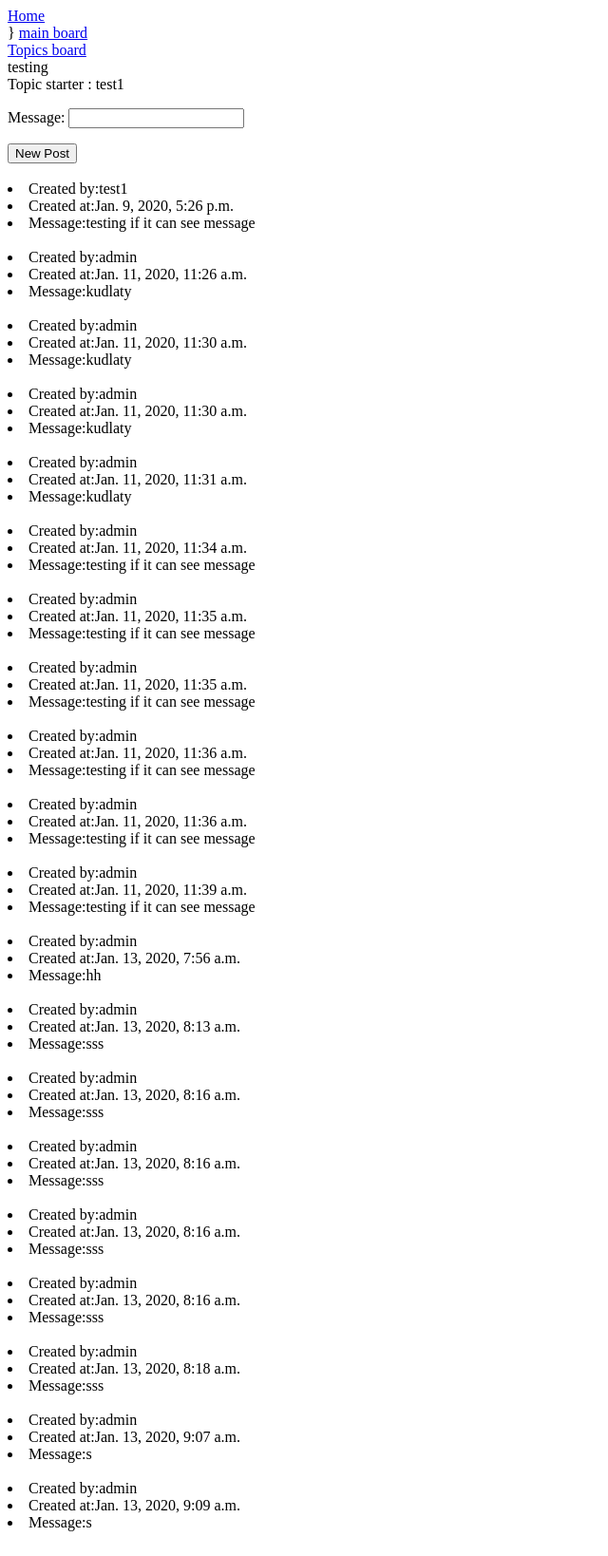
After one commit to irekpi/djangolearning, a Django app: page /board/topic/1/46/new_post/ in a window 1280 px wide. The commit adds this page. Shown: the whole page at 95% size, without its empty margins (0-640 px from the left). Run offline with Django 3.2, Linux system fonts and the light colour scheme; a user stored in the database is signed in; data comes from the database, SQL or seed files in the repository; both versions use the stored data as it was after the commit.

Commit message:
fully functioning boards, topics, posts and all creation of them along with counting each one

```diff
--- a/simple/accounts/templates/login.html
+++ b/simple/accounts/templates/login.html
@@ -3,13 +3,13 @@
 {% block title %} Login  {% endblock %}
 {% block content %}
 
-<p> If you have account login here
+If you have account login here
     <form method="post">
         {% csrf_token %}
         {{ form.as_p }}
+        <input type="hidden" name="next" value="{{ next }}">
         <button type="submit">Login</button>
     </form>
-</p>
 <p>If you want to create new one
     <a href="{% url 'accounts:signup' %}">Follow this link</a>
 </p>
--- a/simple/board/admin.py
+++ b/simple/board/admin.py
@@ -1,5 +1,7 @@
 from django.contrib import admin
-from .models import Board
+from .models import Board, Post, Topic
 
 
 admin.site.register(Board)
+admin.site.register(Topic)
+admin.site.register(Post)
--- a/simple/board/forms.py
+++ b/simple/board/forms.py
@@ -1,5 +1,5 @@
 from django import forms
-from .models import Topic
+from .models import Topic, Post
 
 
 # class oriented form of a new topic
@@ -9,3 +9,10 @@ class NewTopicForm(forms.ModelForm):
     class Meta:
         model = Topic
         fields = ['subject', 'message']
+
+
+
+class NewPostForm(forms.ModelForm):
+    class Meta:
+        model = Post
+        fields = ['message', ]
--- a/simple/board/models.py
+++ b/simple/board/models.py
@@ -1,6 +1,7 @@
 from django.db import models
 from django.contrib.auth.models import User
 from django.db.models import CASCADE
+from django.utils.text import Truncator
 
 
 class Board(models.Model):
@@ -10,12 +11,22 @@ class Board(models.Model):
     def __str__(self):
         return self.name
 
+    def get_post_count(self):
+        return Post.objects.filter(topic__board=self).count()
+
+    def get_last_post(self):
+        return Post.objects.filter(topic__board=self).order_by('-created_at').first()
+
 
 class Topic(models.Model):
     subject = models.CharField(max_length=100)
     last_update = models.DateTimeField(auto_now_add=True)
     board = models.ForeignKey(Board, related_name="topics", on_delete=CASCADE)
     starter = models.ForeignKey(User, related_name="topics", on_delete=CASCADE)
+    views = models.PositiveIntegerField(default=0)
+
+    def __str__(self):
+        return self.subject
 
 
 class Post(models.Model):
@@ -25,3 +36,7 @@ class Post(models.Model):
     updated_at = models.DateTimeField(null=True)
     created_by = models.ForeignKey(User, related_name="post", on_delete=CASCADE)
     updated_by = models.ForeignKey(User, null=True, related_name="+", on_delete=CASCADE)
+
+    def __str__(self):
+        truncated_message = Truncator(self.message)
+        return truncated_message.chars(30)
--- /dev/null
+++ b/simple/board/templates/new_post.html
@@ -0,0 +1,22 @@
+{% extends 'base.html' %}
+
+{% block title %} {{ topic.subject }} {% endblock %}
+
+{% block content %}}
+    <a href="{% url 'board:board' %}">main board </a><br>
+
+    <a href="{% url 'board:topic' topic.board.pk %}"> Topics board </a><br>
+        {{ topic.subject }}<br>
+        Topic starter : {{ topic.starter }}<br>
+        <form method="POST">
+            {{ form.as_p }}
+            {% csrf_token %}
+            <button type="submit">New Post</button>
+        </form><br>
+    {% for post in topic.posts.all %}
+        <li>Created by:{{ post.created_by.username }}</li>
+        <li>Created at:{{ post.created_at }}</li>
+        <li>Message:{{ post.message }}</li>
+        <br>
+    {% endfor %}
+{% endblock %}
--- a/simple/board/urls.py
+++ b/simple/board/urls.py
@@ -7,5 +7,7 @@ urlpatterns = [
     path('', views.board, name='board'),
     path('topic/<int:pk>/', views.topic, name='topic'),
     path('topic/<int:pk>/new/', views.new_topic, name='new_topic'),
+    path('topic/<int:pk>/<int:topic_pk>/', views.topic_posts, name='topic_posts'),
+    path('topic/<int:pk>/<int:topic_pk>/new_post/', views.new_post, name='new_post'),
     # path('topic/post/', views.post, name='post'),
 ]
--- a/simple/board/views.py
+++ b/simple/board/views.py
@@ -1,9 +1,9 @@
 from django.http import Http404
 from django.shortcuts import render, get_object_or_404, redirect
 from django.contrib.auth.models import User
-
+from django.contrib.auth.decorators import login_required
 from .models import Board, Topic, Post
-from .forms import NewTopicForm
+from .forms import NewTopicForm, NewPostForm
 
 
 #class BoardView(Board):
@@ -38,6 +38,7 @@ def topic(request, pk):
 #     return render(request, 'new_topic.html', {'board': board})
 
 
+@login_required
 def new_topic(request, pk):
     board = get_object_or_404(Board, pk=pk)
     user = User.objects.first()  # TODO: get the currently logged in user
@@ -46,10 +47,35 @@ def new_topic(request, pk):
         if form.is_valid():
             topic = form.save(commit=False)
             topic.board = board
-            topic.starter = user
-            post = Post.objects.create(message = form.cleaned_data.get('message'), topic=topic, created_by=user)
+            topic.starter = request.user
+            topic.save()
+            Post.objects.create(message=form.cleaned_data.get('message'), topic=topic, created_by=request.user)
             return redirect('board:topic', pk=board.pk)
     else:
         form = NewTopicForm()
     return render(request, 'new_topic.html', {'board': board,
                                               'form': form})
+
+
+def topic_posts(request, pk, topic_pk):
+    topic = get_object_or_404(Topic, board__pk=pk, pk=topic_pk)
+    topic.views += 1
+    topic.save()
+    return render(request, 'topic_posts.html', {'topic': topic})
+
+
+@login_required
+def new_post(request, pk, topic_pk):
+    topic = get_object_or_404(Topic, board__pk=pk, pk=topic_pk)
+    if request.method == "POST":
+        form = NewPostForm(request.POST)
+        if form.is_valid():
+            post = form.save(commit=False)
+            post.topic = topic
+            post.created_by = request.user
+            post.save()
+            return redirect('board:topic_posts', pk=pk, topic_pk=topic_pk)
+    else:
+        form = NewPostForm()
+    return render(request, 'new_post.html', {'topic': topic,
+                                             'form': form})
--- a/simple/simple/templates/index.html
+++ b/simple/simple/templates/index.html
@@ -7,6 +7,7 @@
     </body>
     <br>
     <p> If you want to log in click <a href="{% url 'accounts:login' %}">Login</a></p>
+     <p> <a href="{% url 'accounts:logout' %}">Logout</a></p>
     <br>
     <p> Ure currently logged as {{ user.username }}</p>
 </html>
```
Also changed, not shown: simple/board/templates/board.html (+7 -3 lines), simple/board/templates/topic.html (+3 -5 lines), simple/board/templates/topic_posts.html (added, +21 -0 lines), simple/board/tests.py (+16 -0 lines), simple/board/migrations/0002_topic_views.py (added), simple/db.sqlite3.
